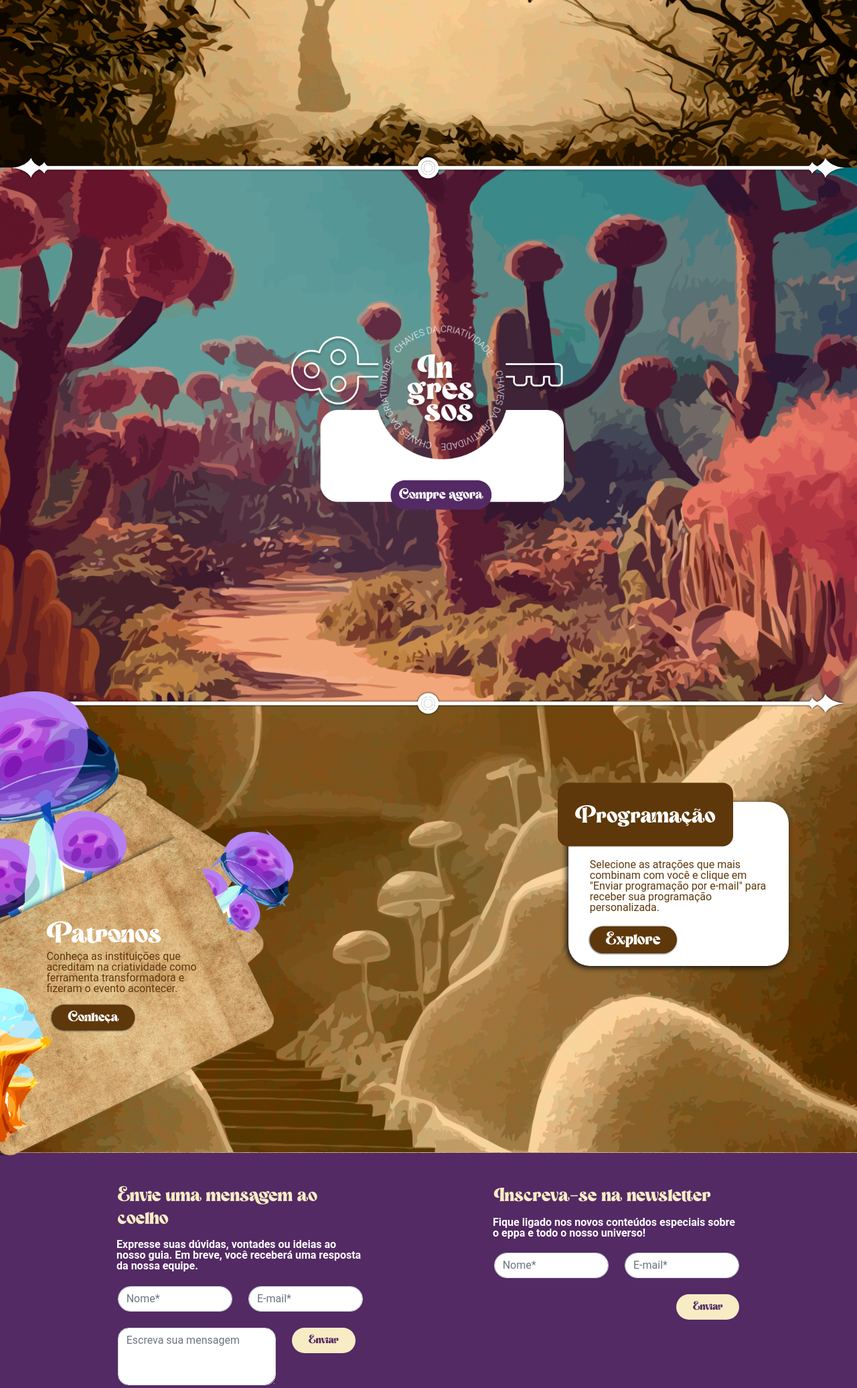
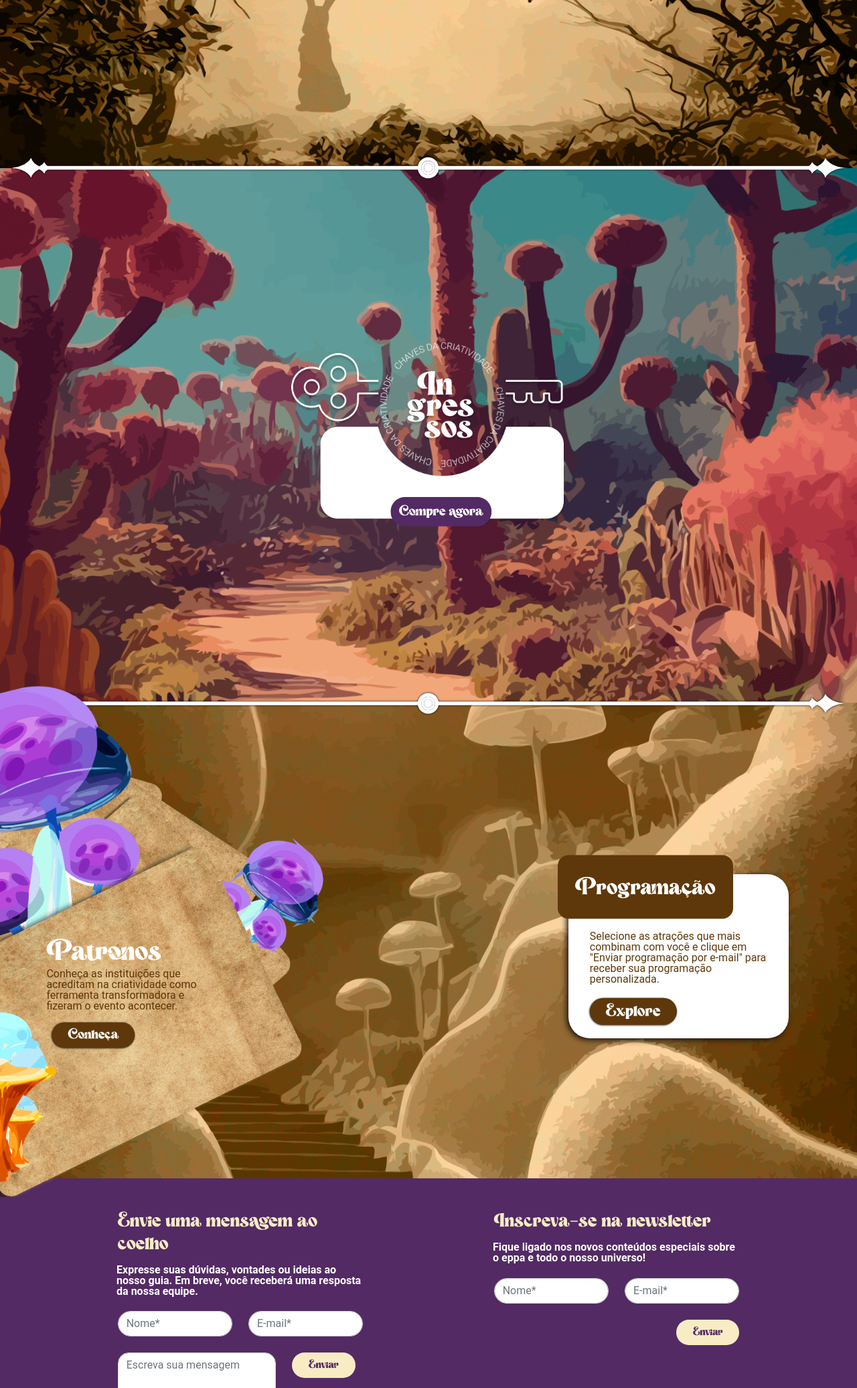
Before and after one commit to kaduFranca/Projeto-EPPA23, a PHP site: page / in a window 1280 px wide. Shown: the part 1592-3664 px from the top of the page at 67% size. Run offline with PHP 8.4, Linux system fonts and the light colour scheme; some web fonts are replaced.

Commit message:
Ajuste 4 fundo

```diff
--- a/css/style/style.css
+++ b/css/style/style.css
@@ -58,8 +58,8 @@ body {
 }
 
 .back-three {
-    display: inline-block;
-    position: relative;
+    display: flex;
+    justify-content: center;
     background-image: url("../../img/background/back-3.png");
     background-repeat: no-repeat;
     background-size: cover;
@@ -71,12 +71,14 @@ body {
 }
 
 .back-four {
+    position: relative;
+    display: flex;
     background-image: url("../../img/background/back-4.png");
     background-repeat: no-repeat;
     background-size: cover;
     background-position: center center;
     max-height: 1400px;
-    min-height: 780px;
+    min-height: 710px;
 
 
 }
@@ -123,7 +125,8 @@ body {
     right: 0;
     padding: 0;
     margin-top: -1.5%;
-    margin-bottom: -10%;
+    margin-bottom: -1.6%;
+    z-index: 5;
 
 }
 
@@ -167,7 +170,8 @@ body {
     width: max-content;
     height: auto;
 }
-.texto-Guardioes{
+
+.texto-Guardioes {
     background-image: url("../../img/slogan/guardioes.svg");
     background-repeat: no-repeat;
     background-size: contain;
@@ -256,6 +260,8 @@ body {
     background-color: #532A64;
     font-family: "Roboto";
     color: #fff;
+    display: flex;
+    position: relative;
 }
 
 .geral-ingresso {
@@ -266,7 +272,8 @@ body {
     max-width: 100%;
     padding: 0;
     margin: 0;
-    transform: translateY(100%);
+    align-self: center;
+
 }
 
 .imagem-ingresso {
@@ -367,7 +374,7 @@ body {
     box-shadow: -0.2vw 0.2vw 0.7vw rgb(21, 19, 19);
 }
 
-.texto-programacao{
+.texto-programacao {
     background-image: url("../../img/slogan/Programacao.svg");
     background-repeat: no-repeat;
     background-size: contain;
@@ -402,14 +409,14 @@ body {
 
 .geral-patronos {
     position: relative;
-    display: inline-flexbox;
+    display:  block;
     z-index: 4;
     max-width: 500px;
-    min-width: 300px;
-
     min-width: 200px;
     height: 700px;
     min-height: 500px;
+    z-index: 10;
+
 
 }
 
@@ -419,11 +426,13 @@ body {
     background-color: transparent;
     background-size: cover;
     background-repeat: no-repeat;
-    background-position: -210px 11px;
-    min-height: 101%;
-    transform: translate(-0%, 6vw);
+    background-position: -230px 11px;
+    min-height: 111%;
+    transform: translate(-0%, -5%);
     padding: 0%;
     margin: 0%;
+    z-index: 10;
+
 }
 
 .box-patronos {
--- a/index.html
+++ b/index.html
@@ -196,7 +196,7 @@
               <div class="box-patronos ">
                 <div class="row">
                   <p class="display-2  fs-1 text-start text-white my-auto"
-                    style="display:inline-block; font-family: Magic-Retro; padding: 0; margin: 0;">Patronos</p>
+                    style="display:inline-block; font-family: Magic-Retro; padding: 0; margin: 0; ">Patronos</p>
                 </div>
                 <div class="row ">
                   <p class="text-start fs-6 lh-1 fst-normal" style="display:inline-block; padding: 0; margin: 0;">
```
